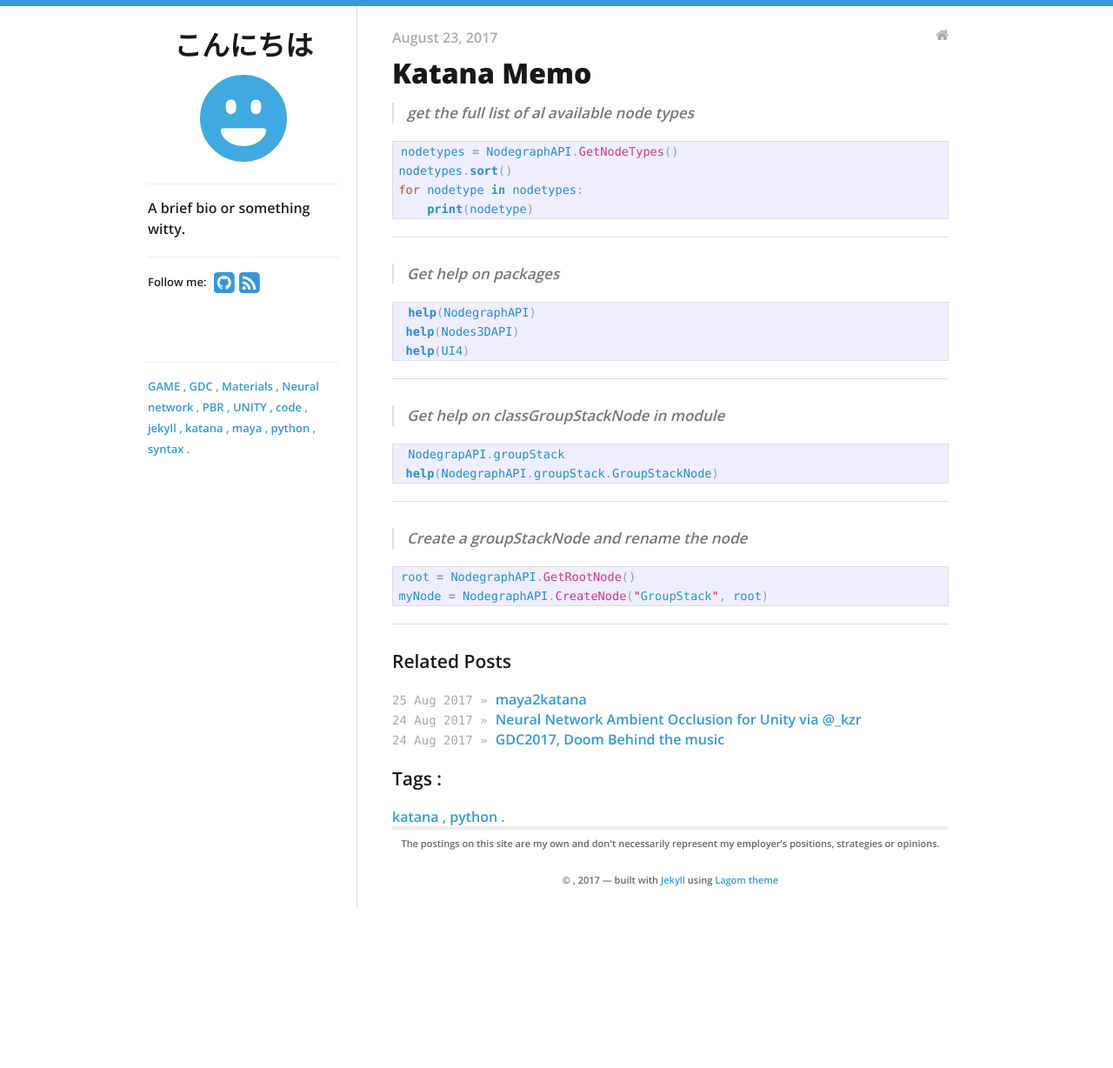
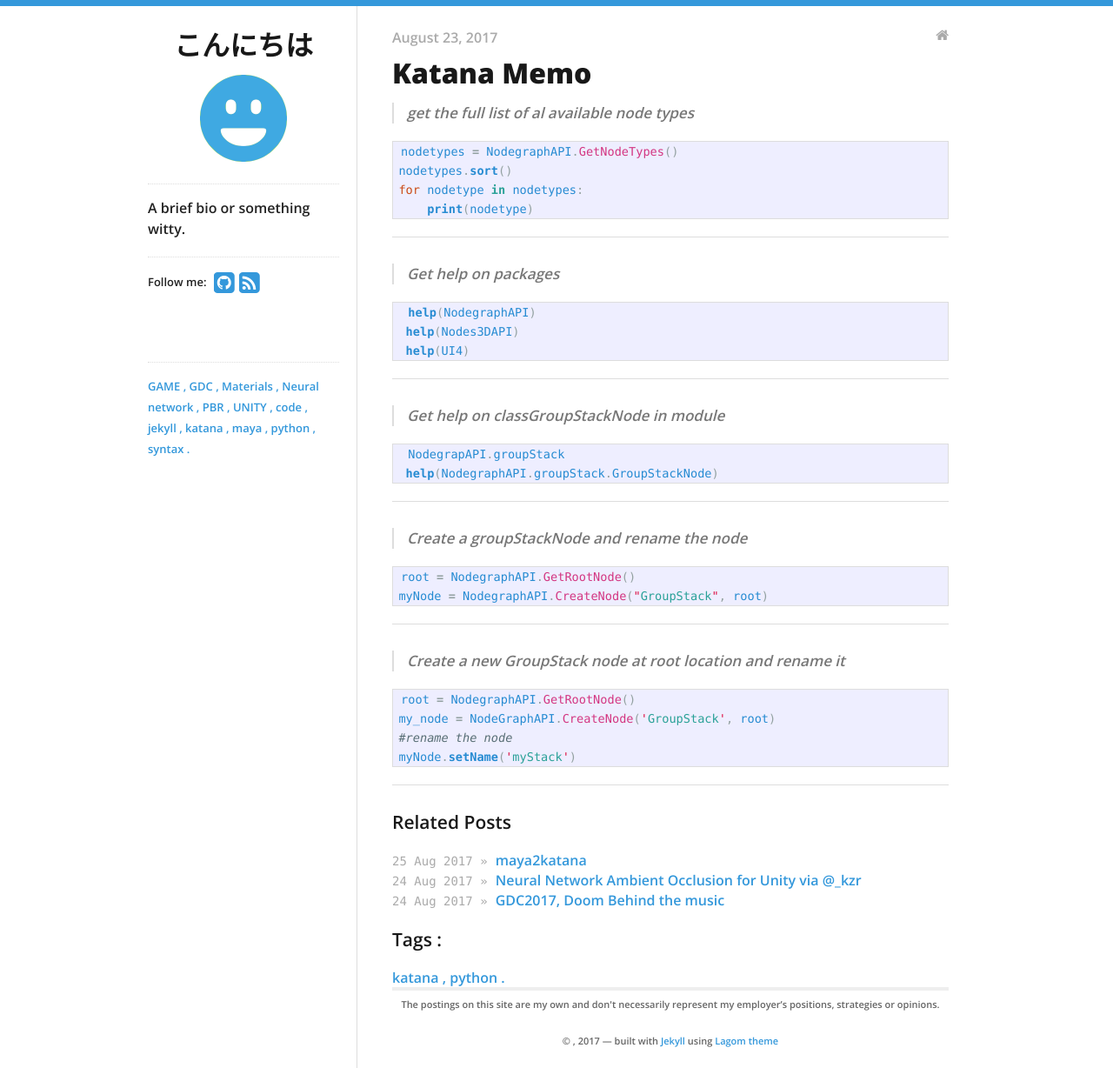
Before and after one commit to yoann01/ktmd, a Jekyll site: the page built from _posts/2017-08-23-Katana-python-part2.md, in a window 1280 px wide. Shown: the whole page at 87% size. Built offline with Jekyll 4.4.1, drawn with Linux system fonts in a browser that asks for light colours; nearby versions of some CDN libraries; before the commit the page ends 1043 px from its top, so only the background shows below that.

Commit message:
Update 2017-08-23-Katana-python-part2.md

```diff
--- a/_posts/2017-08-23-Katana-python-part2.md
+++ b/_posts/2017-08-23-Katana-python-part2.md
@@ -37,3 +37,12 @@ root = NodegraphAPI.GetRootNode()
 myNode = NodegraphAPI.CreateNode("GroupStack", root)
 {% endhighlight %}
 ---
+
+> Create a new GroupStack node at root location and rename it
+{% highlight python %}
+root = NodegraphAPI.GetRootNode()
+my_node = NodeGraphAPI.CreateNode('GroupStack', root)
+#rename the node
+myNode.setName('myStack')
+{% endhighlight %}
+---
```
